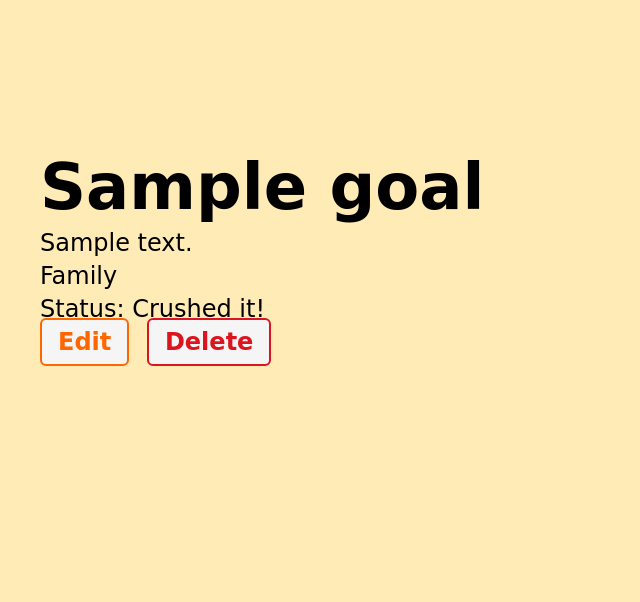
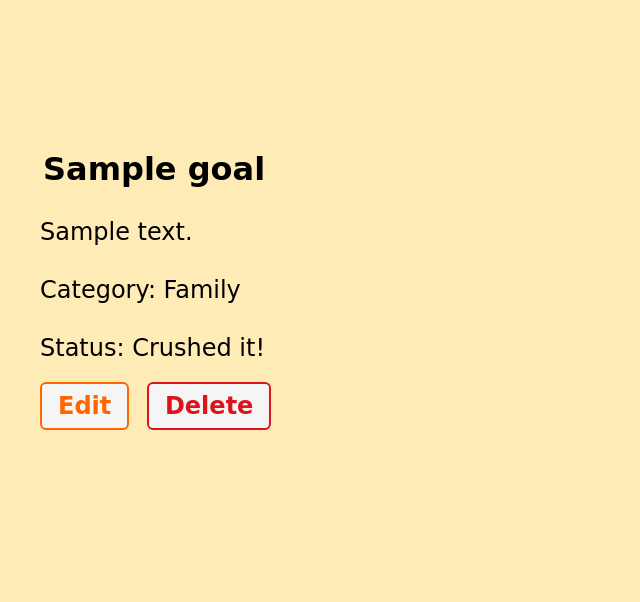
Before and after one commit to kscott2016/goal-list, a Django app: page /goals/1/ in a window 1280 px wide. Shown: the part 147-749 px from the top of the page, without its empty margins (0-640 px from the left). Run offline with Django 4.2, Linux system fonts and the light colour scheme; a user stored in the database is signed in; tables that the repository leaves empty hold one stand-in row (values such as "Sample post"); some web fonts are replaced.

Commit message:
fix readme screenshots

```diff
--- a/main_app/static/css/goals/goal-detail.css
+++ b/main_app/static/css/goals/goal-detail.css
@@ -16,8 +16,8 @@
 }
 
 .goal-details h1 {
-  font-size: var(--font-xxl);
-  margin: 15px 0 3px;
+  font-size: var(--font-xl);
+  margin: 15px 3px;
 }
 
 .goal-details h2 {
@@ -34,7 +34,8 @@
 
 .goal-details p {
   font-size: var(--font-reg);
-  margin: 5px 0;
+  margin: 30px 0;
+
 }
 
 
--- a/main_app/templates/goals/detail.html
+++ b/main_app/templates/goals/detail.html
@@ -15,7 +15,7 @@
   <div class="goal-details">
     <h1>{{ goal.name }}</h1>
     <p>{{ goal.description }}</p>
-    <p>{{goal.get_category_display}}</p>
+    <p>Category: {{goal.get_category_display}}</p>
     {% if goal.completed %}
       <p>Status: Crushed it!</p>
     {% else %}
```
Also changed, not shown: README.md, main_app/static/images/complete-badge.png (added).
